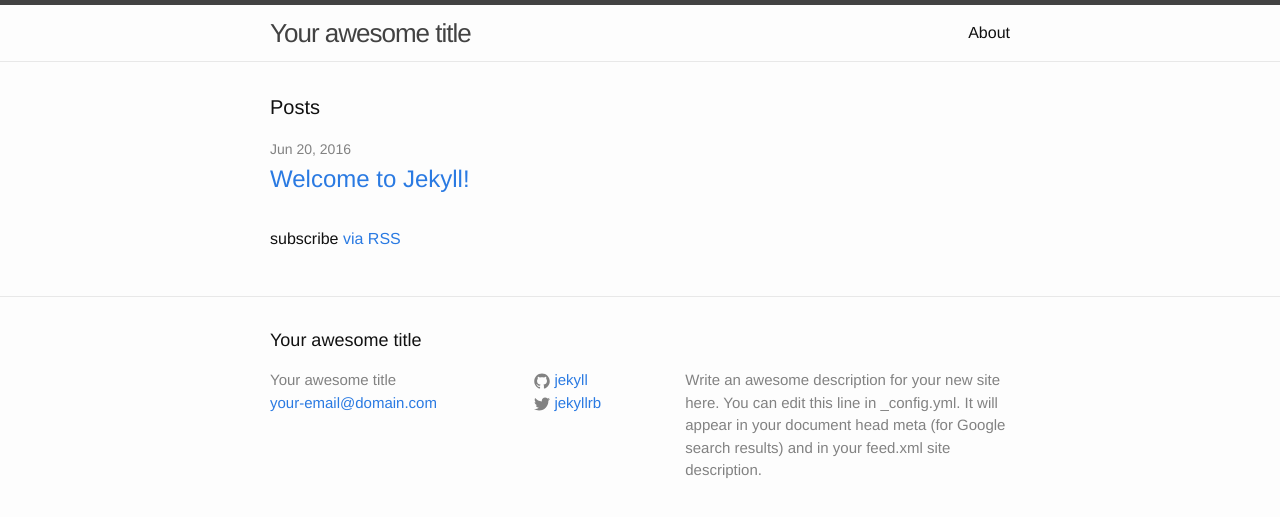
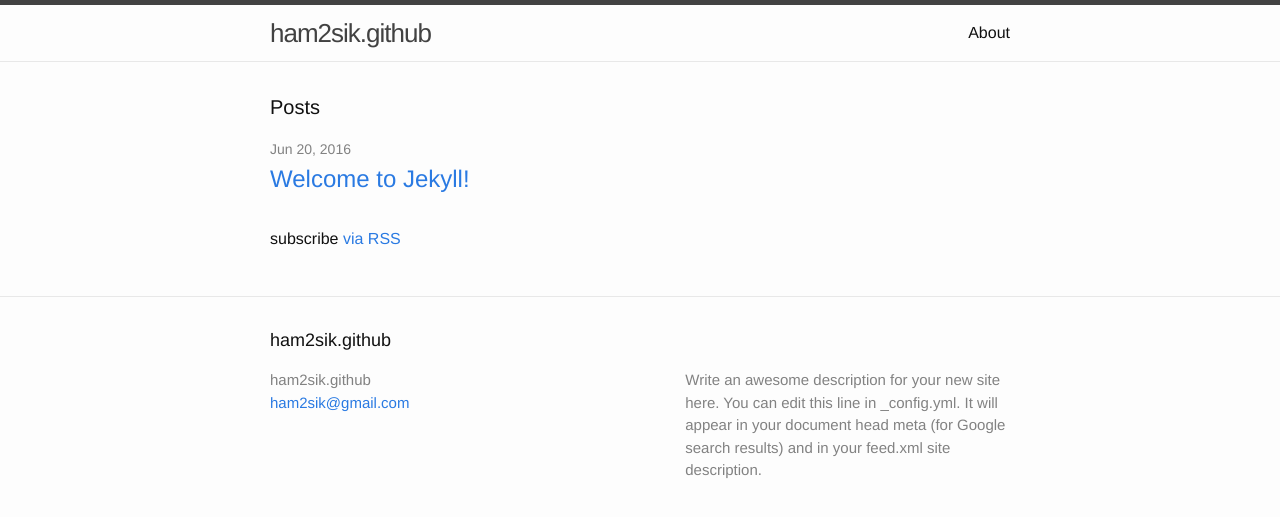
Before and after one commit to ham2sik/ham2sik.github.com, a Jekyll site: the page built from index.html, in a window 1280 px wide. Shown: the top 517 px of the page. Built offline with Jekyll 4.4.1, drawn with Linux system fonts in a browser that asks for light colours.

Commit message:
Update _config.yml

```diff
--- a/_config.yml
+++ b/_config.yml
@@ -6,16 +6,16 @@
 # 'jekyll serve'. If you change this file, please restart the server process.
 
 # Site settings
-title: Your awesome title
-email: your-email@domain.com
+title: ham2sik.github
+email: ham2sik@gmail.com
 description: > # this means to ignore newlines until "baseurl:"
   Write an awesome description for your new site here. You can edit this
   line in _config.yml. It will appear in your document head meta (for
   Google search results) and in your feed.xml site description.
 baseurl: "" # the subpath of your site, e.g. /blog
 url: "http://yourdomain.com" # the base hostname & protocol for your site
-twitter_username: jekyllrb
-github_username:  jekyll
+twitter_username:
+github_username:
 
 # Build settings
 markdown: kramdown
```
